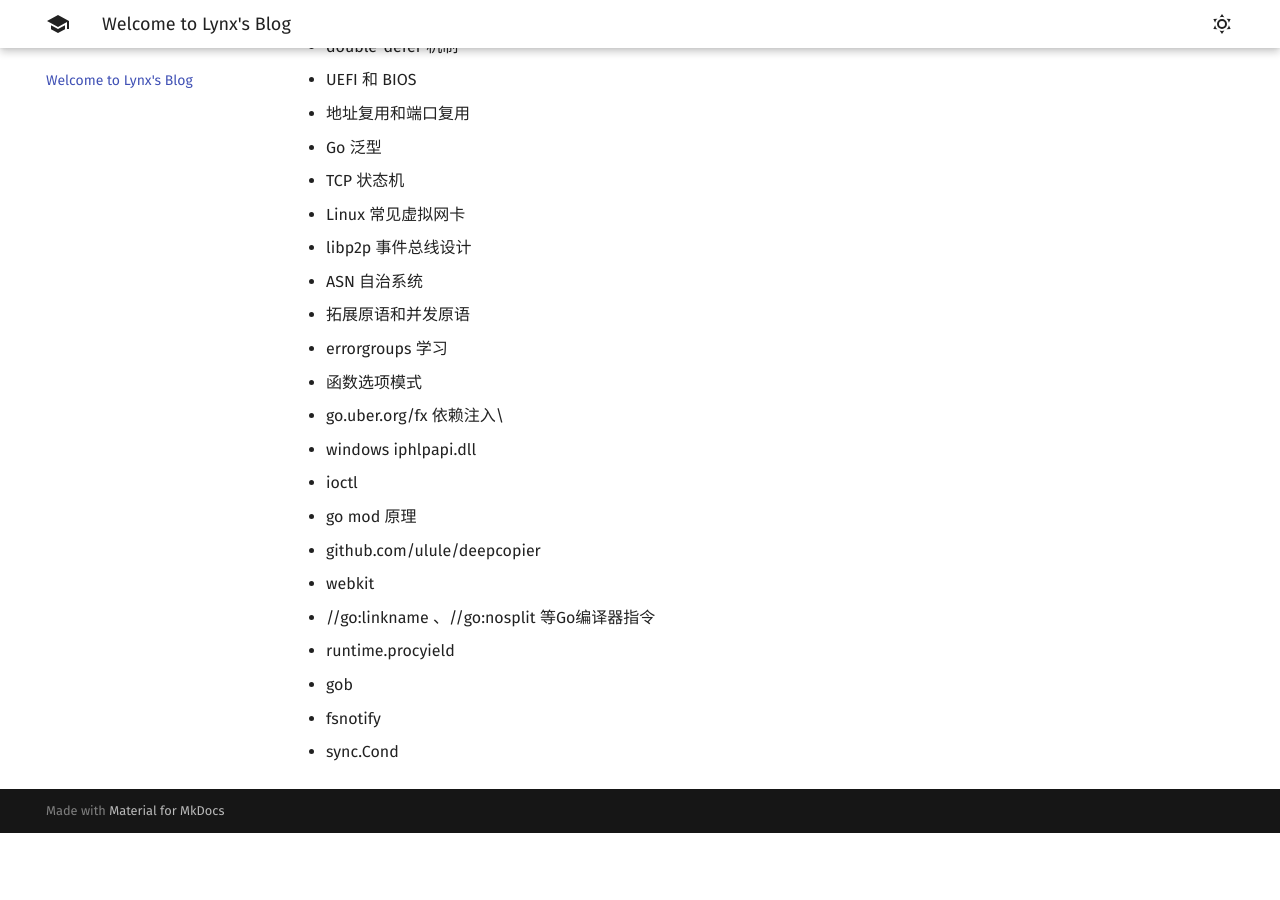
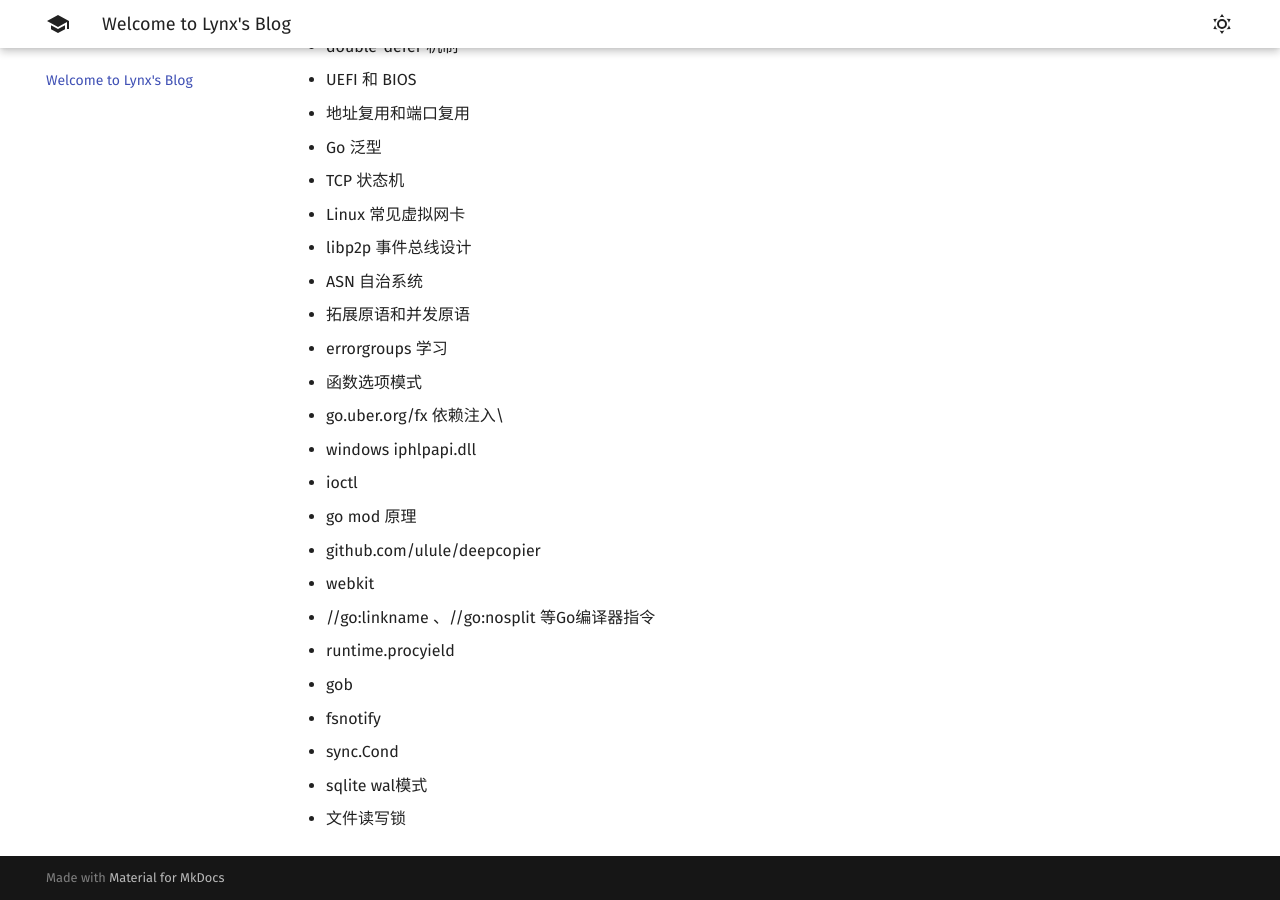
Before and after one commit to 1314liuwei/blog, an MkDocs documentation site: the page built from docs/index.md, in a window 1280 px wide and 900 px high, scrolled down 1681 px. Built offline with MkDocs 1.6.1 and Material for MkDocs 9.7.7, drawn with Linux system fonts in a browser that asks for light colours; before the commit the page ends 2514 px from its top, so only the background shows below that.

Commit message:
2023/08/15 周二

```diff
--- a/docs/index.md
+++ b/docs/index.md
@@ -67,3 +67,5 @@
 - gob
 - fsnotify
 - sync.Cond
+- sqlite wal模式
+- 文件读写锁
```
